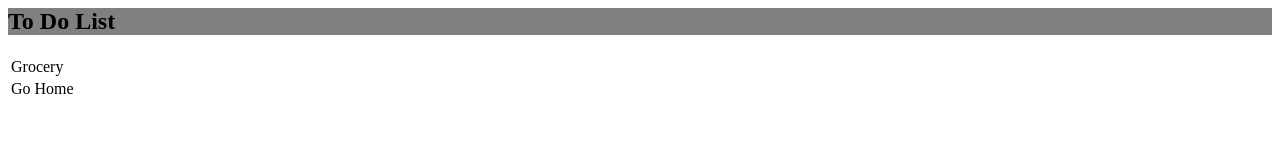
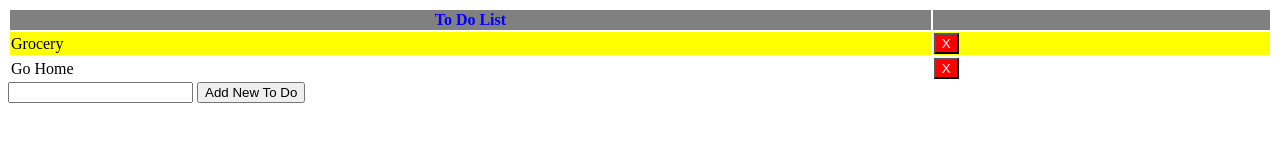
Before and after one commit to x-Shen/todo-list, a plain HTML site: page index.html in a window 1280 px wide. Drawn offline with nearby package versions, Linux system fonts and the light colour scheme.

Commit message:
clean up a bit

```diff
--- a/index.html
+++ b/index.html
@@ -1,14 +1,39 @@
 <html>
-<head><title>Test Website</title></head>
+<head><title>Test Website</title>
+    <link rel="stylesheet" type="text/css" href="style.css">
+
+</head>
 <body>
-<header style="background-color:grey; font-color:blue"><h2>To Do List</h2></header>
-<table style="width:100%">
+<table id="t" style="width:100%">
+    <tr>
+        <th>To Do List</th>
+        <th></th>
+    </tr>
+
     <tr>
         <td>Grocery</td>
+        <td><button class="cross">X</button></td>
     </tr>
     <tr>
         <td>Go Home</td>
+        <td><button class="cross">X</button></td>
     </tr>
 </table>
+<input id ="todos" type="text">
+<button id="submit">Add New To Do</button>
+<script src="https://ajax.googleapis.com/ajax/libs/jquery/2.2.0/jquery.min.js"></script>
+<script>
+    var to_add;
+    $( "#submit" ).click(function(){
+        to_add = $("#todos").val();
+        console.log(to_add);
+        $("#t").append(
+                $("<tr\>")
+                        .append($("<td\>").text(to_add))
+                        .append($("<td\>").append("<button class='cross'>X")));
+    })
+    var cb = function(){$(this).parent().parent().remove()}
+    $(".cross").click(cb);
+    $("#t").on("click",".cross",cb);</script>
 </body>
 </html>
--- a/style.css
+++ b/style.css
@@ -1,3 +1,12 @@
-p:nth-child(even) {
-    background: #0000ff;
+th {
+    background-color:grey;
+    color: blue;
+    font-weight: bold;
 }
+tr:nth-child(even) {
+    background: yellow;
+}
+.cross {
+    background-color:red;
+    color:white;
+}
```
